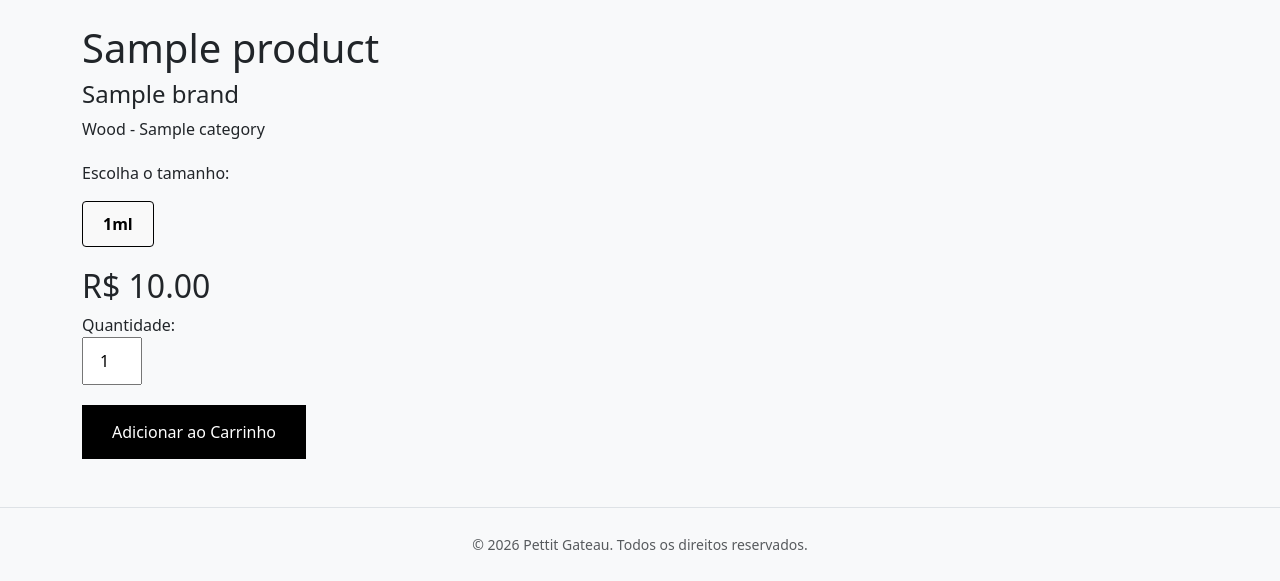
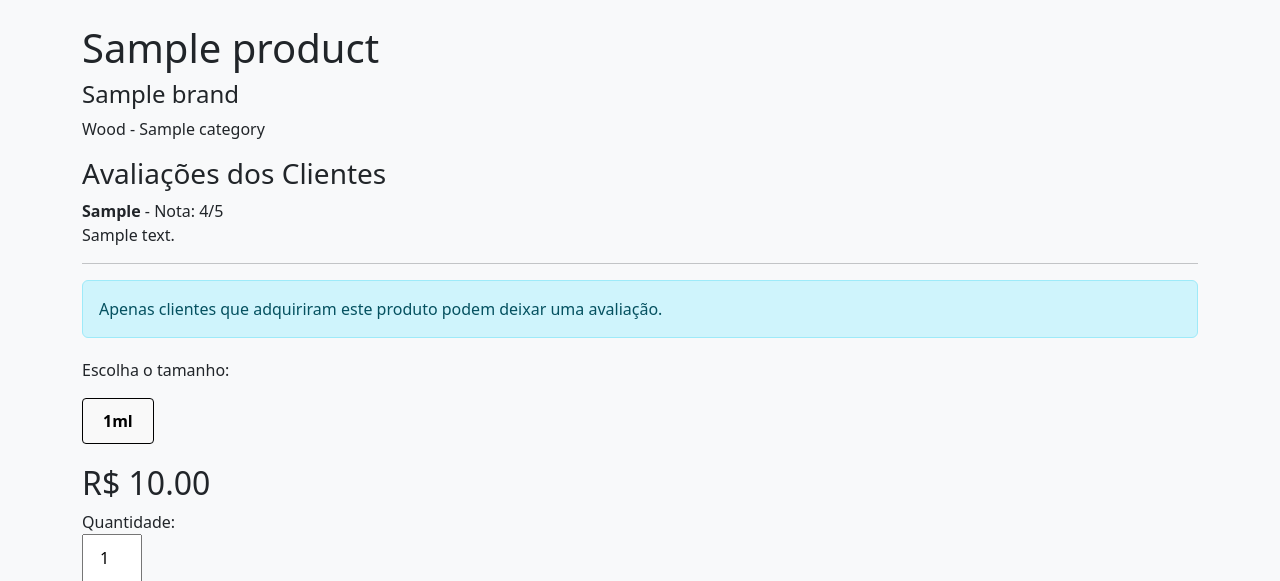
Before and after one commit to BrendonCordova/pettit-gateau, a Django app: a page that uses apps/products/templates/products/product_detail.html in a window 1280 px wide. Shown: the part 56-637 px from the top of the page. Before the commit the page ends 606 px from the top, so only its background shows below. Run offline with Django 5.2, Linux system fonts and the light colour scheme; tables that the repository leaves empty hold one stand-in row (values such as "Sample post").

Commit message:
feat(reviews): implement review submission logic and purchase validation
- Added ReviewForm for customer feedback.
- Implemented purchase validation in product_detail view (currently checking for 'PAID' status).
- NOTE: Validation is temporarily set to 'PAID' for testing purposes with Mercado Pago Webhooks,
  but will be transitioned to 'DELIVERED' in the future to ensure reviews are based on product usage.
- Integrated review display and submission form into the product detail template.

```diff
--- /dev/null
+++ b/apps/products/forms.py
@@ -0,0 +1,11 @@
+from django import forms
+from .models import Review
+
+class ReviewForm(forms.ModelForm):
+    class Meta:
+        model = Review
+        fields = ['rating', 'comment']
+        widgets = {
+            'rating': forms.Select(choices=[(i, str(i)) for i in range(1,6)], attrs={'class': 'form-select'}),
+            'comment': forms.Textarea(attrs={'class': 'form-control', 'rows': 3, 'placeholder': 'O que achou do perfume?'}),
+        }
--- a/apps/products/templates/products/product_detail.html
+++ b/apps/products/templates/products/product_detail.html
@@ -28,6 +28,34 @@
 <h4> {{product.brand}}</h4>
 
 <p> {{product.get_fragrance_display}} -  {{product.category}}</p>
+
+<div class="reviews-section">
+    <h3>Avaliações dos Clientes</h3>
+
+    {% for review in reviews %}
+        <div class="review-card">
+            <strong>{{ review.customer.first_name }}</strong> - Nota: {{ review.rating }}/5
+            <p>{{ review.comment }}</p>
+        </div>
+    {% empty %}
+        <p>Este perfume ainda não foi avaliado. Seja o primeiro!</p>
+    {% endfor %}
+
+    <hr>
+
+    {% if user_has_purchased %}
+        <h4>Deixe sua avaliação</h4>
+        <form method="post">
+            {% csrf_token %}
+            {{ form.as_p }}
+            <button type="submit" class="btn btn-primary">Enviar Comentário</button>
+        </form>
+    {% else %}
+        <div class="alert alert-info">
+            Apenas clientes que adquiriram este produto podem deixar uma avaliação.
+        </div>
+    {% endif %}
+</div>
 
 <div class="sku-selector">
     <p>Escolha o tamanho:</p>
--- a/apps/products/views.py
+++ b/apps/products/views.py
@@ -1,7 +1,9 @@
-from django.shortcuts import render, get_object_or_404
+from django.shortcuts import render, get_object_or_404, redirect
 from .models import Product, Brand, Category
 from django.core.paginator import Paginator
 from django.db.models import Q
+from apps.orders.models import Order
+from .forms import ReviewForm
 
 def product_list(request):
 
@@ -59,12 +61,35 @@ def product_list(request):
 def product_detail(request, slug):
 
     product = get_object_or_404(Product.objects.prefetch_related('skus'), slug=slug)
+    reviews = product.reviews.all()
+    user_has_purchased = False
 
     available_skus = product.skus.filter(is_active=True)
     default_sku = available_skus.first()
 
+    if request.user.is_authenticated:
+        user_has_purchased = Order.objects.filter(
+            customer=request.user,
+            status='PAID',
+            items__sku__product=product
+        ).exists()
+
+    if request.method == 'POST' and user_has_purchased:
+        form = ReviewForm(request.POST)
+        if form .is_valid():
+            review = form.save(commit=False)
+            review.product = product
+            review.customer = request.user
+            review.save()
+            return redirect('products:detail', slug=product.slug)
+    else:
+        form = ReviewForm()
+
     context = {
         'product': product,
+        'reviews': reviews,
+        'form': form,
+        'user_has_purchased': user_has_purchased,
         'skus': available_skus,
         'default_sku': default_sku,
     }
```
